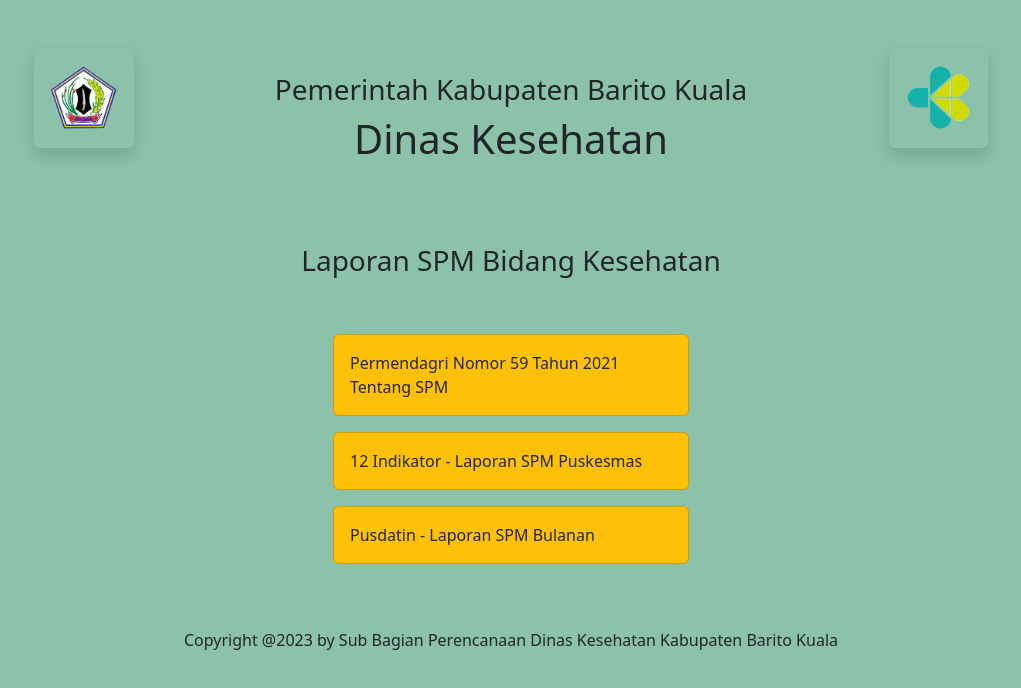
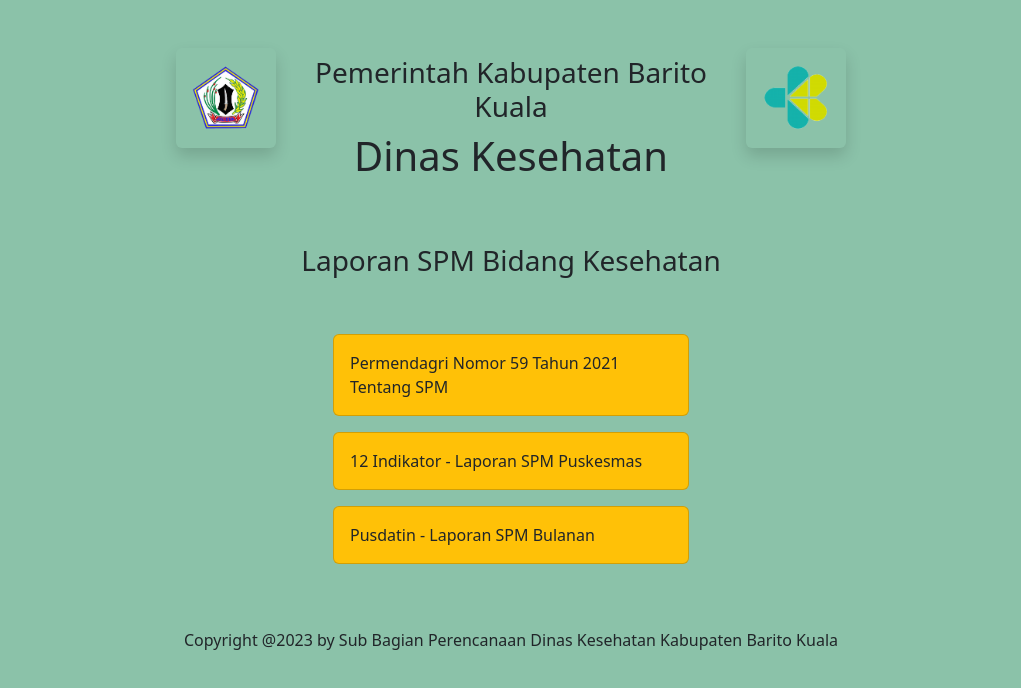
Before and after one commit to spmdinkesbatolakab/spmdinkesbatolakab.github.io, a plain HTML site: page index.html in a window 1280 px wide. Shown: the whole page, without its empty margins (129-1150 px from the left). Drawn offline with nearby package versions, Linux system fonts and the light colour scheme.

Commit message:
Update index.html

```diff
--- a/index.html
+++ b/index.html
@@ -11,16 +11,17 @@
     <div class="container pt-5">
 
         <!-- Header -->
-        <div class="row d-flex justify-content-around align-items-center">
-            <div class="col-3">
+        <div class="row d-flex justify-content-center align-items-center ">
+            <div class="col-1 d-flex justify-content-center">
                 <img src="img/batola.png" class="rounded mx-auto d-block shadow p-3 mb-5" alt="..." height="100px">
+            </div>
 
-            </div>
-            <div class="col-6 text-center">
+            <div class="col-5 text-center ">
                 <h3>Pemerintah Kabupaten Barito Kuala</h3>
                 <h1>Dinas Kesehatan</h1>
             </div>
-            <div class="col-3">
+
+            <div class="col-1 d-flex justify-content-center">
                 <img src="img/kemekes.png" class="rounded mx-auto d-block shadow p-3 mb-5" alt="..." height="100px">
             </div>
         </div>
```
